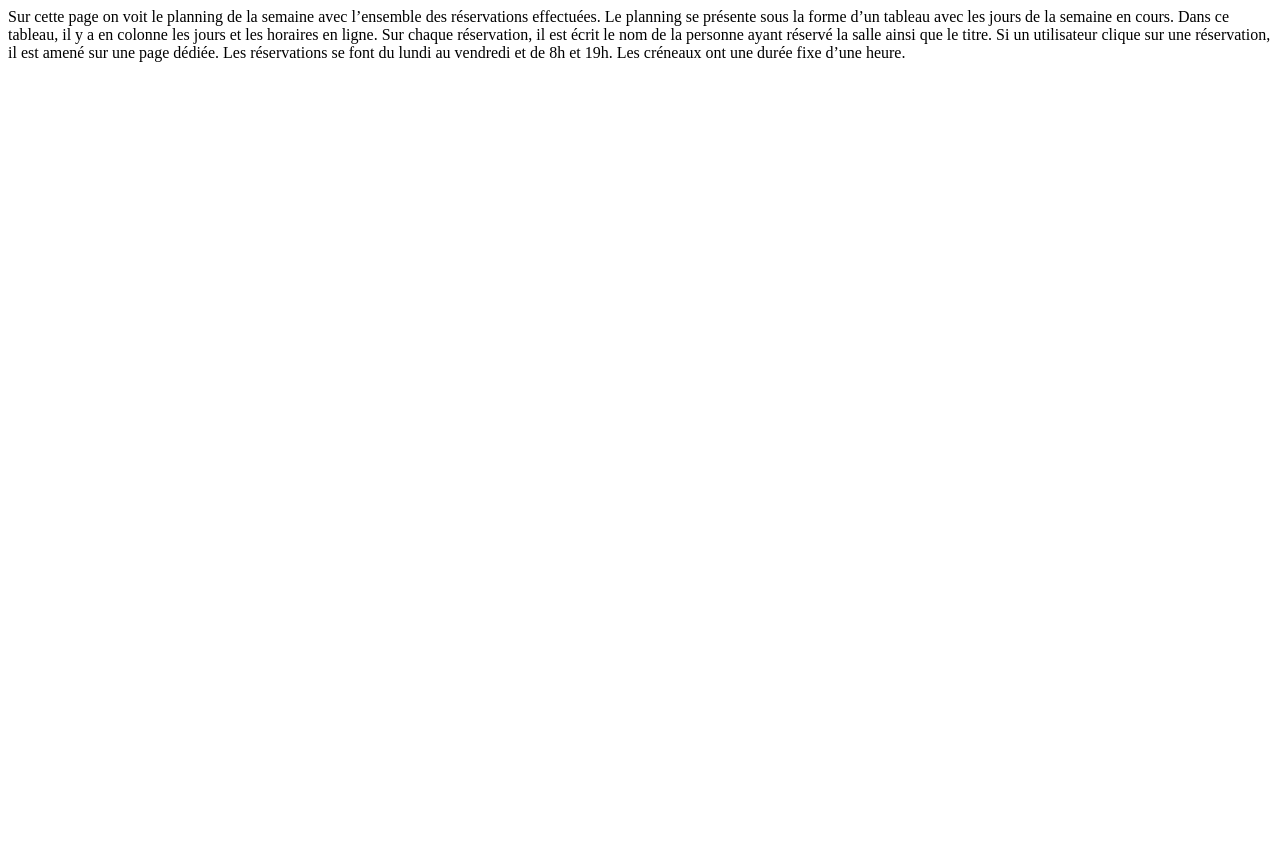
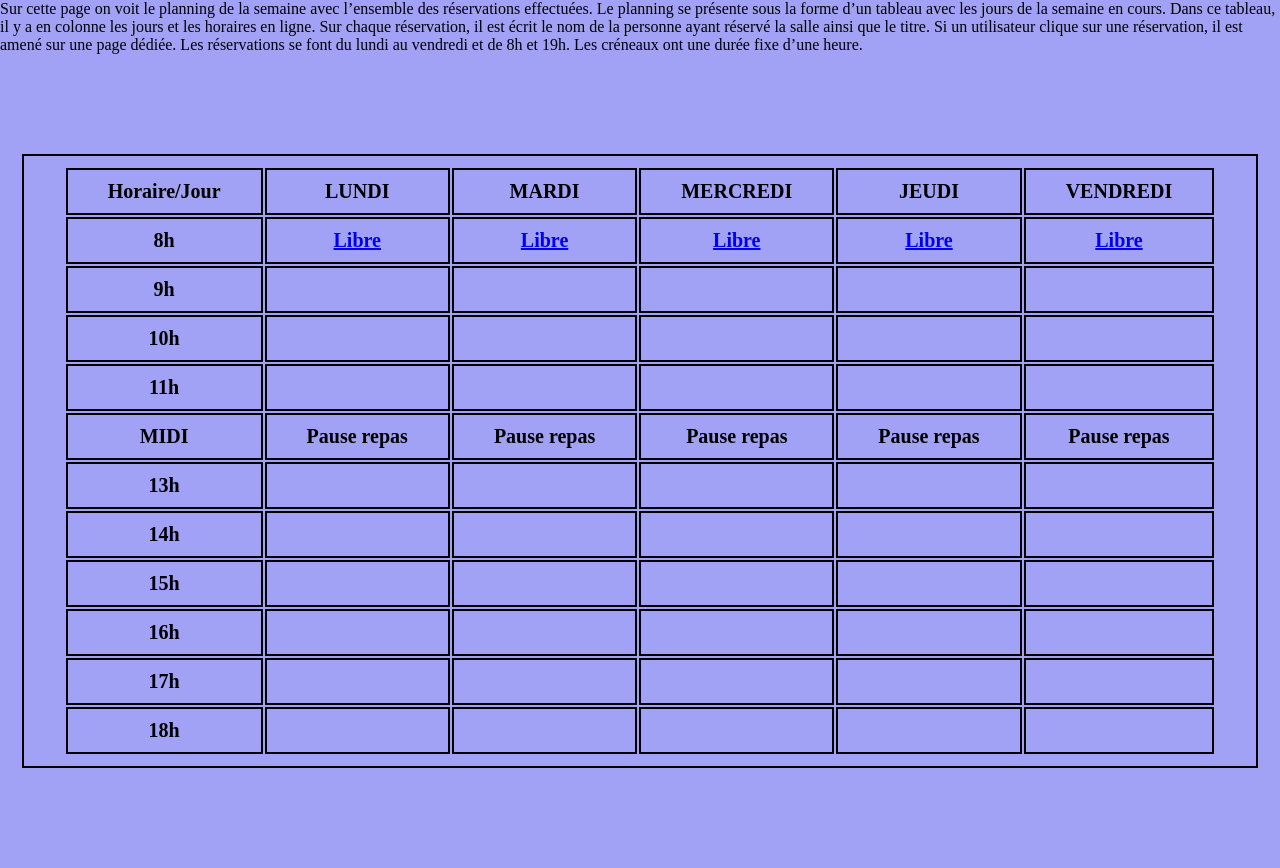
Before and after one commit to amine-bouchakour/reservation-salles, a PHP site: page /reservationsalles/planning.php in a window 1280 px wide. Before the commit the page ends 62 px from the top, so only its background shows below. Run offline with PHP 8.4, Linux system fonts and the light colour scheme.

Commit message:
fonctions + planning et reservation-form en cours

```diff
--- a/fonctions.php
+++ b/fonctions.php
@@ -25,6 +25,7 @@ function inscription ()
                             $requete = "INSERT INTO utilisateurs (login,password) VALUES ('".$_POST['login']."','".$_POST['password']."')";
                             $query= mysqli_query($connexion, $requete);
                             echo 'Inscription réussie'.'<br/>';
+                            header("Location:connexion.php");
                         }
                     }
 
--- /dev/null
+++ b/planning.css
@@ -0,0 +1,13 @@
+body{
+background-color:rgba(161, 161, 246, 0.993);
+margin: 0px;
+}
+
+table,tr,td {
+border: 2px black solid;
+padding: 10px 40px;
+margin: 100px auto;
+text-align: center;
+font-weight: bold;
+font-size:20px;
+}
--- a/planning.php
+++ b/planning.php
@@ -6,3 +6,117 @@ colonne les jours et les horaires en ligne. Sur chaque réservation, il est
 utilisateur clique sur une réservation, il est amené sur une page dédiée.
 Les réservations se font du lundi au vendredi et de 8h et 19h. Les créneaux
 ont une durée fixe d’une heure.
+
+<html>
+
+<head>
+    <link rel="stylesheet" href="planning.css">
+</head>
+
+<body>
+
+    <table>
+        <tr>
+            <td>Horaire/Jour</td>
+            <td>LUNDI</td>
+            <td>MARDI</td>
+            <td>MERCREDI</td>
+            <td>JEUDI</td>
+            <td>VENDREDI</td>
+        </tr>
+
+        <tr>
+            <td>8h</td>
+            <td> <a href="reservation-form.php"> <?php echo 'Libre' ?> </a> </td>
+            <td> <a href="reservation-form.php"> <?php echo 'Libre' ?> </a> </td>
+            <td> <a href="reservation-form.php"> <?php echo 'Libre' ?> </a> </td>
+            <td> <a href="reservation-form.php"> <?php echo 'Libre' ?> </a> </td>
+            <td> <a href="reservation-form.php"> <?php echo 'Libre' ?> </a> </td>
+        </tr>
+        <tr>
+            <td>9h</td>
+            <td></td>
+            <td></td>
+            <td></td>
+            <td></td>
+            <td></td>
+        </tr>
+        <tr>
+            <td>10h</td>
+            <td></td>
+            <td></td>
+            <td></td>
+            <td></td>
+            <td></td>
+        </tr>
+        <tr>
+            <td>11h</td>
+            <td></td>
+            <td></td>
+            <td></td>
+            <td></td>
+            <td></td>
+        </tr>
+        <tr>
+            <td>MIDI</td>
+            <td>Pause repas</td>
+            <td>Pause repas</td>
+            <td>Pause repas</td>
+            <td>Pause repas</td>
+            <td>Pause repas</td>
+        </tr>
+        <tr>
+            <td>13h</td>
+            <td></td>
+            <td></td>
+            <td></td>
+            <td></td>
+            <td></td>
+        </tr>
+        <tr>
+            <td>14h</td>
+            <td></td>
+            <td></td>
+            <td></td>
+            <td></td>
+            <td></td>
+        </tr>
+        <tr>
+            <td>15h</td>
+            <td></td>
+            <td></td>
+            <td></td>
+            <td></td>
+            <td></td>
+        </tr>
+        <tr>
+            <td>16h</td>
+            <td></td>
+            <td></td>
+            <td></td>
+            <td></td>
+            <td></td>
+        </tr>
+        <tr>
+            <td>17h</td>
+            <td></td>
+            <td></td>
+            <td></td>
+            <td></td>
+            <td></td>
+        </tr>
+        <tr>
+            <td>18h</td>
+            <td></td>
+            <td></td>
+            <td></td>
+            <td></td>
+            <td></td>
+        </tr>
+    </table>
+
+</body>
+
+
+
+</html>
```
Also changed, not shown: reservation-form.php (+38 -0 lines).
